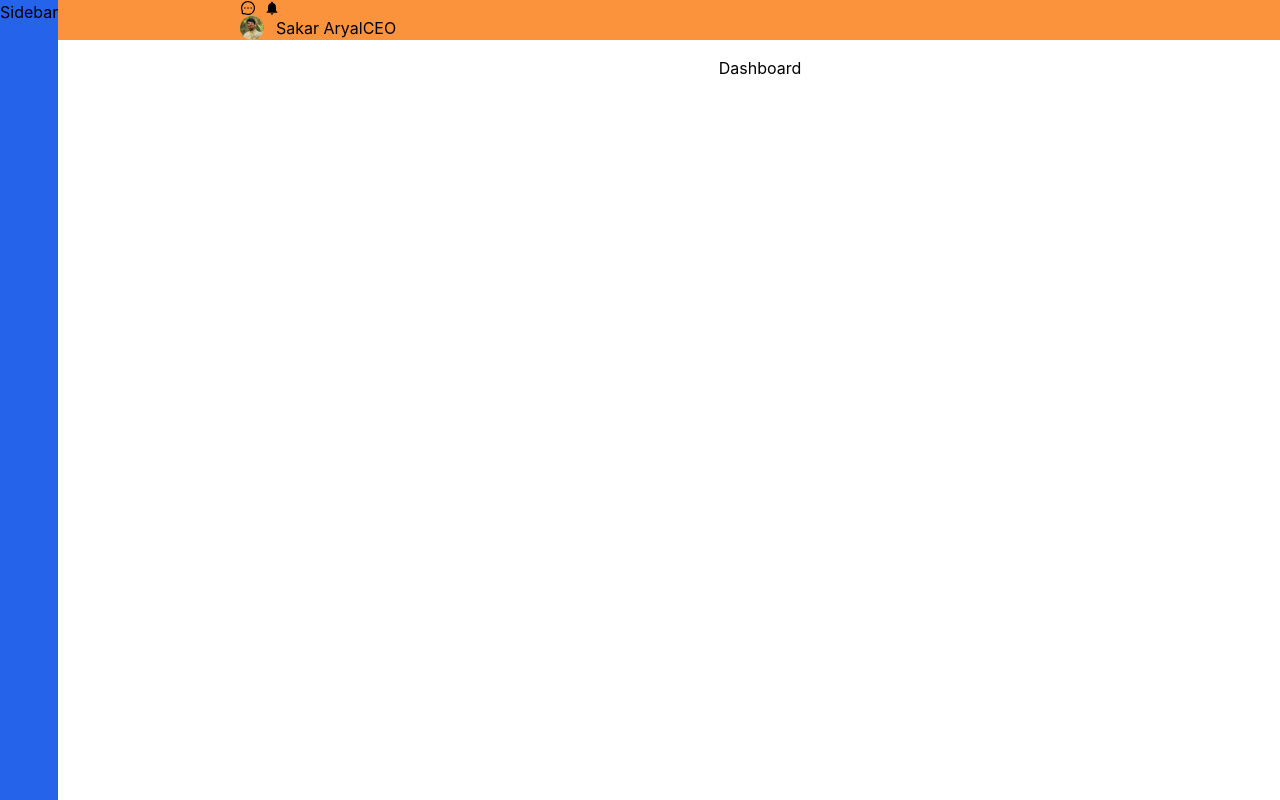
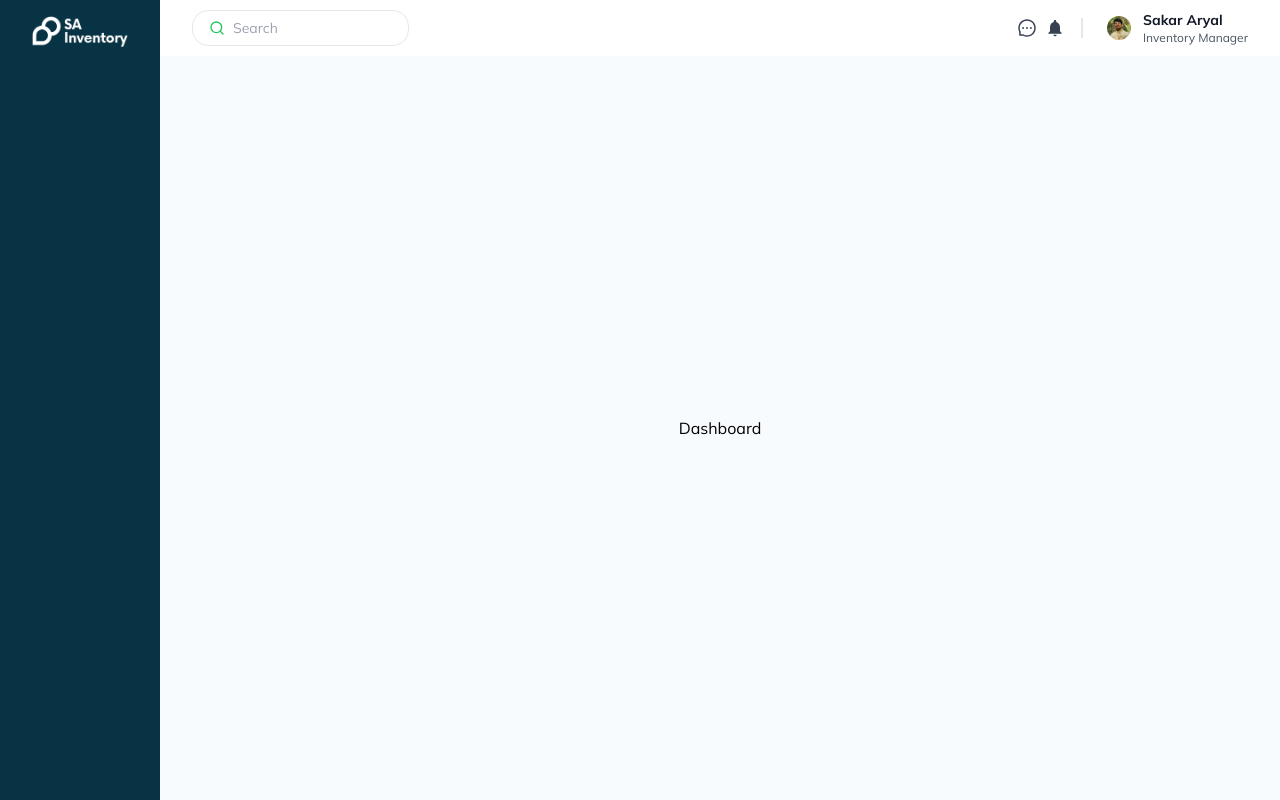
Before and after one commit to techiesakar/IMS, a React app: page / in a window 1280 px wide. Built offline with nearby package versions, Linux system fonts and the light colour scheme.

Commit message:
Layout Created

```diff
--- a/public/index.html
+++ b/public/index.html
@@ -5,8 +5,18 @@
     <link rel="icon" href="%PUBLIC_URL%/favicon.ico" />
     <meta name="viewport" content="width=device-width, initial-scale=1" />
     <meta name="theme-color" content="#000000" />
-    <meta name="description" content="Web site created using create-react-app" />
+    <meta
+      name="description"
+      content="Web site created using create-react-app"
+    />
     <link rel="apple-touch-icon" href="%PUBLIC_URL%/logo192.png" />
+
+    <link rel="preconnect" href="https://fonts.googleapis.com" />
+    <link rel="preconnect" href="https://fonts.gstatic.com" crossorigin />
+    <link
+      href="https://fonts.googleapis.com/css2?family=Mulish:ital,wght@0,200;0,300;0,400;0,500;0,600;0,700;0,800;0,900;0,1000;1,400;1,600;1,700&display=swap"
+      rel="stylesheet"
+    />
     <!--
       manifest.json provides metadata used when your web app is installed on a
       user's mobile device or desktop. See https://developers.google.com/web/fundamentals/web-app-manifest/
--- a/src/container/App.js
+++ b/src/container/App.js
@@ -13,10 +13,11 @@ import Suppliers from "pages/Suppliers/Suppliers";
 
 function App() {
   return (
-    <div className="App">
+    <div className="App font-mulish">
       <Layout>
         <Routes>
           <Route path={"/"} element={<Dashboard />} />
+          <Route path={"/dashboard"} element={<Dashboard />} />
           <Route path={"/customers"} element={<Customers />} />
           <Route path={"/inventory"} element={<Inventory />} />
           <Route path={"/purchase"} element={<Purchase />} />
--- a/src/hoc/Layout/Layout.jsx
+++ b/src/hoc/Layout/Layout.jsx
@@ -4,10 +4,10 @@ import React from "react";
 
 const Layout = ({ children }) => {
   return (
-    <div className="xl:pl-60 pt-14 min-h-screen w-screen relative">
+    <div className="pl-40 pt-14 min-h-screen w-screen relative">
       <Toolbar />
       <Sidebar />
-      <main>{children}</main>
+      <main className="bg-[#F8FBFD] h-main-height">{children}</main>
     </div>
   );
 };
--- a/src/navigation/Sidebar.jsx
+++ b/src/navigation/Sidebar.jsx
@@ -1,8 +1,16 @@
 import React from "react";
+import HeaderLogo from "assets/images/Logo.png";
+import { Link } from "react-router-dom";
 
 const Sidebar = () => {
   return (
-    <aside className="fixed left-0 top-0  bg-blue-600 h-screen">Sidebar</aside>
+    <aside className="fixed left-0 top-0  bg-cyan-950 h-screen w-40 p-4">
+      <div className="flex justify-center">
+        <Link to={"/"}>
+          <img src={HeaderLogo} alt="SR Inventory" className="w-24" />
+        </Link>
+      </div>
+    </aside>
   );
 };
 
--- a/src/navigation/Toolbar.jsx
+++ b/src/navigation/Toolbar.jsx
@@ -1,24 +1,39 @@
 import React from "react";
 import { AiOutlineMessage } from "react-icons/ai";
 import { MdNotifications } from "react-icons/md";
+import { FiSearch } from "react-icons/fi";
 import profileImg from "assets/images/profileImg.jpg";
 
 const Toolbar = () => {
   return (
-    <header className="fixed top-0 left-0 right-0 w-full xl:pl-60 bg-orange-400">
-      <div className="flex gap-2">
+    <header className="fixed top-0 left-0 right-0 w-full pl-40">
+      <div className="flex justify-between items-center px-8 h-14">
+        <div className="border border-gray-200 rounded-2xl bg-white flex items-center px-4 gap-2 h-9">
+          <FiSearch className="text-green-500" />
+          <input
+            className="border-0 outline-none bg-transparent text-sm text-gray-600"
+            type="text"
+            placeholder="Search"
+          />
+        </div>
+        <div className="flex items-center gap-6">
+          <div className="flex gap-2 text-xl text-gray-700 border-r-2 border-gray-200 px-4">
             <AiOutlineMessage />
             <MdNotifications />
           </div>
-      <div className="flex gap-3">
+          <div className="flex gap-3 items-center ">
             <img
               src={profileImg}
               alt="Sakar Aryal"
               className="h-6 w-6 rounded-full"
             />
-        <div>
-          <span>Sakar Aryal</span>
-          <span>CEO</span>
+            <div className="flex flex-col items-start ">
+              <span className="font-bold text-gray-900 text-sm ">
+                Sakar Aryal
+              </span>
+              <span className="text-gray-600 text-xs">Inventory Manager</span>
+            </div>
+          </div>
         </div>
       </div>
     </header>
--- a/src/pages/Dashboard/Dashboard.jsx
+++ b/src/pages/Dashboard/Dashboard.jsx
@@ -1,9 +1,11 @@
-import React from 'react'
+import React from "react";
 
 const Dashboard = () => {
   return (
-    <div>Dashboard</div>
-  )
-}
+    <div className="w-full h-full flex items-center justify-center">
+      <h1>Dashboard</h1>
+    </div>
+  );
+};
 
-export default Dashboard
+export default Dashboard;
--- a/tailwind.config.js
+++ b/tailwind.config.js
@@ -9,7 +9,14 @@ module.exports = {
     "./src/**/*.{js,ts,jsx,tsx,mdx}",
   ],
   theme: {
-    extend: {},
+    extend: {
+      height: {
+        "main-height": "calc(100vh - 3.5rem)",
+      },
+      fontFamily: {
+        mulish: "Mulish",
+      },
+    },
   },
   plugins: [],
 };
```
Also changed, not shown: src/assets/images/Logo.png (added), src/assets/images/LogoBlack.png (added), src/assets/images/LogoWhite.png (added). Lines whose indentation alone changed are shown as unchanged.
